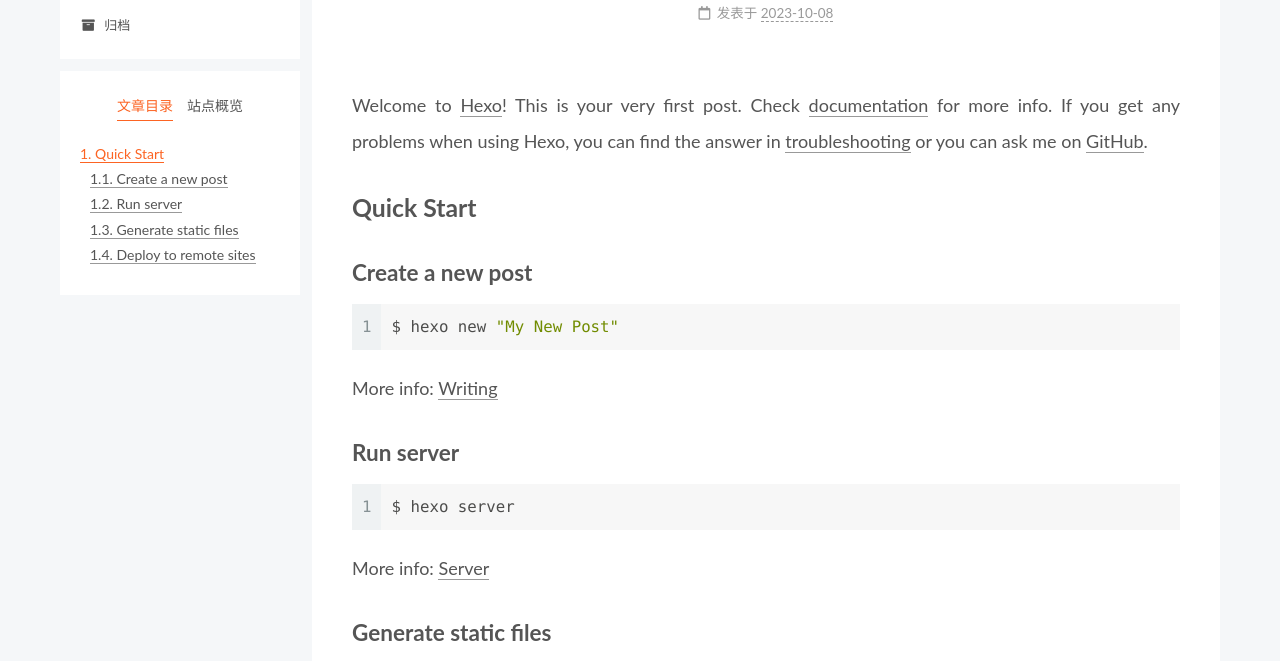
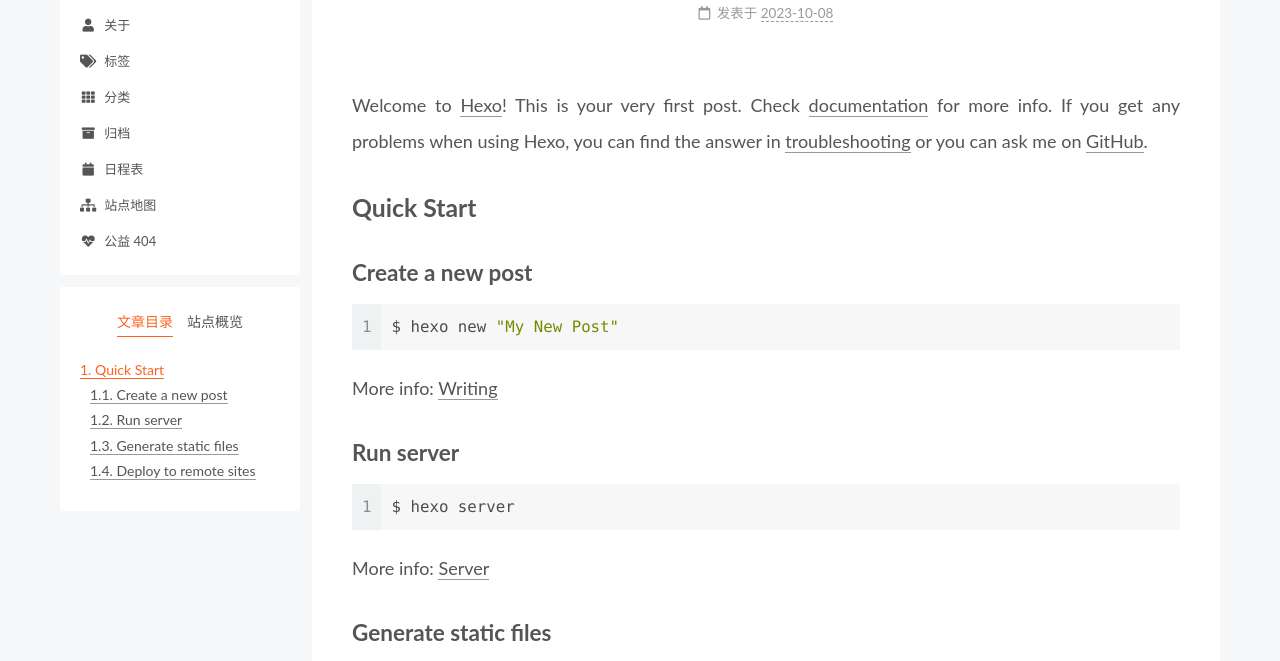
Before and after one commit to acindm/acindm.github.io, a plain HTML site: page 2023/10/08/hello-world/index.html in a window 1280 px wide. Shown: the part 127-788 px from the top of the page. Drawn offline with Linux system fonts and the light colour scheme.

Commit message:
Site updated: 2023-10-08 02:34:42

```diff
--- a/2023/10/08/hello-world/index.html
+++ b/2023/10/08/hello-world/index.html
@@ -117,9 +117,39 @@
     <a href="/" rel="section"><i class="fa fa-home fa-fw"></i>首页</a>
 
   </li>
+        <li class="menu-item menu-item-about">
+
+    <a href="/about/" rel="section"><i class="fa fa-user fa-fw"></i>关于</a>
+
+  </li>
+        <li class="menu-item menu-item-tags">
+
+    <a href="/tags/" rel="section"><i class="fa fa-tags fa-fw"></i>标签</a>
+
+  </li>
+        <li class="menu-item menu-item-categories">
+
+    <a href="/categories/" rel="section"><i class="fa fa-th fa-fw"></i>分类</a>
+
+  </li>
         <li class="menu-item menu-item-archives">
 
     <a href="/archives/" rel="section"><i class="fa fa-archive fa-fw"></i>归档</a>
+
+  </li>
+        <li class="menu-item menu-item-schedule">
+
+    <a href="/schedule/" rel="section"><i class="fa fa-calendar fa-fw"></i>日程表</a>
+
+  </li>
+        <li class="menu-item menu-item-sitemap">
+
+    <a href="/sitemap.xml" rel="section"><i class="fa fa-sitemap fa-fw"></i>站点地图</a>
+
+  </li>
+        <li class="menu-item menu-item-commonweal">
+
+    <a href="/404/" rel="section"><i class="fa fa-heartbeat fa-fw"></i>公益 404</a>
 
   </li>
   </ul>
```
Also changed, not shown: archives/2023/10/index.html (+30 -0 lines), archives/2023/index.html (+30 -0 lines), archives/index.html (+30 -0 lines), index.html (+30 -0 lines).
